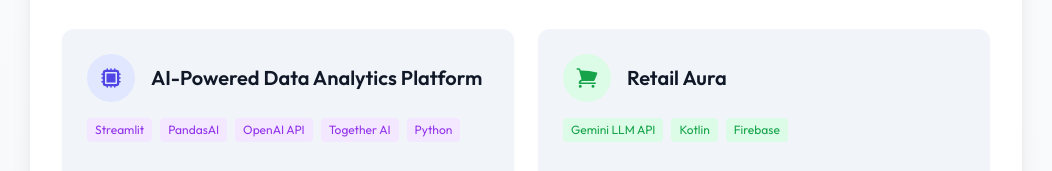
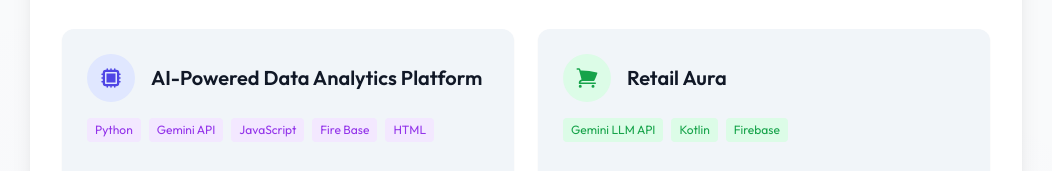
Before and after one commit to krishnavamsimudigonda/Portfolio, a plain HTML site: page index.html in a window 1280 px wide. Shown: the part 3295-3466 px from the top of the page, without its empty margins (114-1166 px from the left). Drawn offline with nearby package versions, Linux system fonts and the light colour scheme; no server answers.

Commit message:
Updated Projects Section

```diff
--- a/index.html
+++ b/index.html
@@ -1837,11 +1837,11 @@ I'm now actively seeking roles in Data Science, Machine Learning Engineering, So
                                 <h3 class="text-xl font-semibold">AI-Powered Data Analytics Platform</h3>
                             </div>
                             <div class="mb-4 flex flex-wrap gap-2">
-                                <span class="px-2 py-1 dark:bg-purple-900/50 bg-purple-100 dark:text-purple-300 text-purple-600 rounded text-xs">Streamlit</span>
-                                <span class="px-2 py-1 dark:bg-purple-900/50 bg-purple-100 dark:text-purple-300 text-purple-600 rounded text-xs">PandasAI</span>
-                                <span class="px-2 py-1 dark:bg-purple-900/50 bg-purple-100 dark:text-purple-300 text-purple-600 rounded text-xs">OpenAI API</span>
-                                <span class="px-2 py-1 dark:bg-purple-900/50 bg-purple-100 dark:text-purple-300 text-purple-600 rounded text-xs">Together AI</span>
                                 <span class="px-2 py-1 dark:bg-purple-900/50 bg-purple-100 dark:text-purple-300 text-purple-600 rounded text-xs">Python</span>
+                                <span class="px-2 py-1 dark:bg-purple-900/50 bg-purple-100 dark:text-purple-300 text-purple-600 rounded text-xs">Gemini API</span>
+                                <span class="px-2 py-1 dark:bg-purple-900/50 bg-purple-100 dark:text-purple-300 text-purple-600 rounded text-xs">JavaScript</span>
+                                <span class="px-2 py-1 dark:bg-purple-900/50 bg-purple-100 dark:text-purple-300 text-purple-600 rounded text-xs">Fire Base</span>
+                                <span class="px-2 py-1 dark:bg-purple-900/50 bg-purple-100 dark:text-purple-300 text-purple-600 rounded text-xs">HTML</span>
                             </div>
                             <a href="https://github.com/krishnavamsimudigonda/AI-Powered-Data-Analytics-Platform-"  target="_blank" class="inline-block mt-4 px-4 py-2 rounded-md text-sm font-medium dark:bg-indigo-600 bg-indigo-500 text-white hover:bg-indigo-700 transition-all duration-200"> View Project </a>
                             <ul class="list-disc list-outside ml-5 dark:text-slate-300 text-slate-700 text-sm">
```
